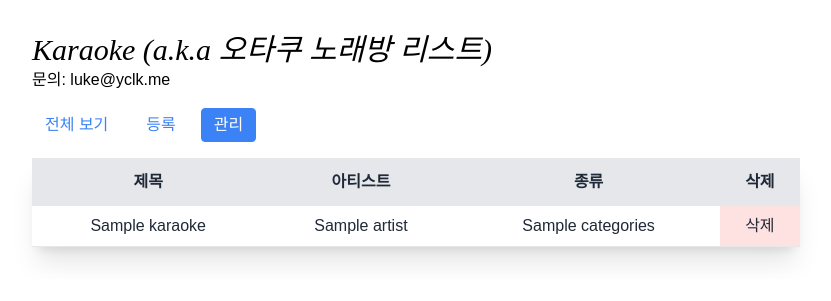
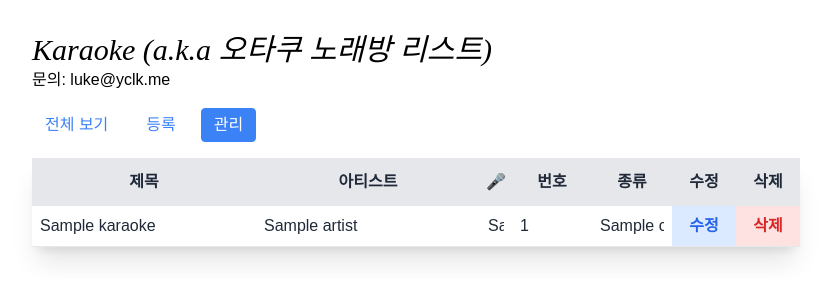
Before and after one commit to YCLK/karaoke-index-vercel, a Flask app: page /manage/ in a window 1280 px wide. Shown: the top 301 px of the page, without its empty margins (224-1055 px from the left). Run offline with Flask 3, Linux system fonts and the light colour scheme; a database or web service that is not in the repository returns one stand-in record (values such as "Sample title"); some libraries are stand-ins or nearby versions; some web fonts are replaced.

Commit message:
Add files via upload

```diff
--- a/api/index.py
+++ b/api/index.py
@@ -10,10 +10,12 @@ app = Flask(__name__)    #플라스크 객체(서버) 생성
 app.config["MONGO_URI"] = "mongodb+srv://admin:1234@cluster0.e1str.mongodb.net/karaoke?"
 mongo = PyMongo(app)     #mongo 변수를 통해 DB(myweb)에 접근 가능
 
+# html 페이지 렌더 ------------------------------------------------------------------------------
+
 @app.route("/")    #라우트는 데코레이터(@)와 함수를 활용하여 구현됨, "/"은 루트 경로
 def index():
     index = mongo.db.karaoke
-    kList = index.find()
+    kList = index.find().sort('title', 1)
 
     return render_template('index.html', kList=kList)
     #플라스크 서버 실행
@@ -25,9 +27,10 @@ def add():
 @app.route("/manage/")    #라우트는 데코레이터(@)와 함수를 활용하여 구현됨, "/"은 루트 경로
 def manage():
     index = mongo.db.karaoke
-    kList = index.find()
+    kList = index.find().sort('title', 1)
+    return render_template('manage.html', kList=kList)
 
-    return render_template('manage.html', kList=kList)
+# 요청 처리 --------------------------------------------------------------------------------------
 
 @app.route("/karaoke", methods=["POST"])   #POST 요청 처리를 위해 필요한 속성
 def karaoke():
@@ -44,12 +47,29 @@ def karaoke():
 
     return redirect('/')
 
+@app.route("/edit/<id>", methods=["POST"])
+def edit_karaoke(id):
+    title = request.form.get("title")
+    artist = request.form.get("artist")
+    karaoke1 = request.form.get("karaoke1")
+    number = request.form.get("number")
+    categories = request.form.get("categories")
+
+    updated_data = { "title" : title, "artist" : artist, "karaoke" : karaoke1, "number" : number, "categories" : categories }
+
+    karaoke = mongo.db.karaoke
+    karaoke.update_one({"_id": ObjectId(id)}, {"$set": updated_data})
+
+    return redirect('/manage/')
+
 @app.route("/delete/<idx>")    # 팬시(간편, clean) URL 형식
 def delete(idx):
     karaoke = mongo.db.karaoke
     karaoke.delete_one({"_id":ObjectId(idx)})
 
-    return redirect('/')
+    return redirect('/manage/')
+
+# -------------------------------------------------------------------------------------------------
 
 if __name__ == "__main__":    #파이썬의 엔트리 포인트(직접 실행된 파일에서만 True)
     app.run(debug=True)
--- a/api/templates/index.html
+++ b/api/templates/index.html
@@ -60,7 +60,7 @@
                 <tr>
                     <th scope="title" class="py-3">제목</td>
                     <th scope="artist" class="py-3">아티스트</td>
-                    <th scope="karaoke" class="py-3">노래방</td>
+                    <th scope="karaoke" class="py-3">🎤</td>
                     <th scope="index" class="py-3">번호</td>
                     <th scope="genre" class="py-3">종류</th>
                 </tr>
--- a/api/templates/manage.html
+++ b/api/templates/manage.html
@@ -37,9 +37,11 @@
 </head>
 <body>
     <div class="relative overflow-x-auto p-8 md:px-64">
+        <!-- 제목 및 설명 -->
         <p class="text-2xl md:text-3xl italic font-bitbit">Karaoke (a.k.a 오타쿠 노래방 리스트)</p>
         <p class="text-base pb-4 font-sans">문의: luke@yclk.me</p>
 
+        <!-- Nav Bar -->
         <div class="mb-4">
             <ul class="flex">
                 <li class="mr-3">
@@ -54,22 +56,51 @@
             </ul>
         </div>
 
+        <!-- 테이블 -->
         <table class="table-auto w-full border-collapse text-sm md:text-base text-center text-gray-800 font-sans shadow-xl">
             <thead class="text-gray-800 bg-gray-200">
                 <tr>
                     <th scope="title" class="py-3">제목</td>
                     <th scope="artist" class="py-3">아티스트</td>
-                    <th scope="genre" class="py-3">종류</th>
-                    <th scope="genre" class="py-3">삭제</th>
+                    <th scope="karaoke" class="py-3 w-8">🎤</td>
+                    <th scope="index" class="py-3 w-20">번호</td>
+                    <th scope="genre" class="py-3 w-20">종류</th>
+                    <th scope="edit" class="py-3 w-16">수정</th>
+                    <th scope="delete" class="py-3 w-16">삭제</th>
                 </tr>
             </thead>
             <tbody>
                 {% for i in kList %}
                     <tr class="border-b">
+                        <form action="/edit/{{ i['_id'] }}" method="POST">
+                            <td class="p-2">
+                                <input class="w-full" type="text" name="title" value="{{ i['title'] }}">
+                            </td>
+                            <td class="p-2">
+                                <input class="w-full" type="text" name="artist" value="{{ i['artist'] }}">
+                            </td>
+                            <td class="p-2">
+                                <input class="w-full" type="text" name="karaoke1" value="{{ i['karaoke'] }}">
+                            </td>
+                            <td class="p-2">
+                                <input class="w-full" type="text" name="number" value="{{ i['number'] }}">
+                            </td>
+                            <td class="p-2">
+                                <input class="w-full" type="text" name="categories" value="{{ i['categories'] }}">
+                            </td>
+                            <td class="p-2 bg-blue-100">
+                                <button type="submit" class="text-blue-600 font-bold hover:underline">수정</button>
+                            </td>
+                        </form>
+                        <td class="p-2 bg-red-100">
+                            <a href="/delete/{{ i['_id'] }}" class="text-red-600 font-bold hover:underline">삭제</a>
+                        </td>
+
+                        <!-- <td class="p-2 bg-blue-100"><a href="/edit/{{i['_id']}}">수정</a></td>
                         <td class="p-2">{{i['title']}}</td>
                         <td class="p-2">{{i['artist']}}</td>
                         <td class="p-2">{{i['categories']}}</td>
-                        <td class="p-2 bg-red-100"><a href="/delete/{{i['_id']}}">삭제</a></td>
+                        <td class="p-2 bg-red-100"><a href="/delete/{{i['_id']}}">삭제</a></td> -->
                     </tr>
                 {% endfor %}
             </tbody>
--- a/api/templates/register.html
+++ b/api/templates/register.html
@@ -94,9 +94,9 @@
                             <select
                             name="categories" class="block appearance-none w-full bg-white border border-gray-200 hover:border-gray-500 px-4 py-2 pr-8 rounded shadow leading-tight focus:outline-none focus:shadow-outline">
                                 <option>보카로</option>
-                                <option>KPOP</option>
-                                <option>JPOP</option>
-                                <option>JROCK</option>
+                                <option>K-POP</option>
+                                <option>J-POP</option>
+                                <option>J-ROCK</option>
                             </select>
                           <svg xmlns="http://www.w3.org/2000/svg" fill="none" viewBox="0 0 24 24" stroke-width="1.2" stroke="currentColor" class="h-5 w-5 ml-1 absolute top-2.5 right-2.5 text-slate-700">
                             <path stroke-linecap="round" stroke-linejoin="round" d="M8.25 15 12 18.75 15.75 15m-7.5-6L12 5.25 15.75 9" />
```
